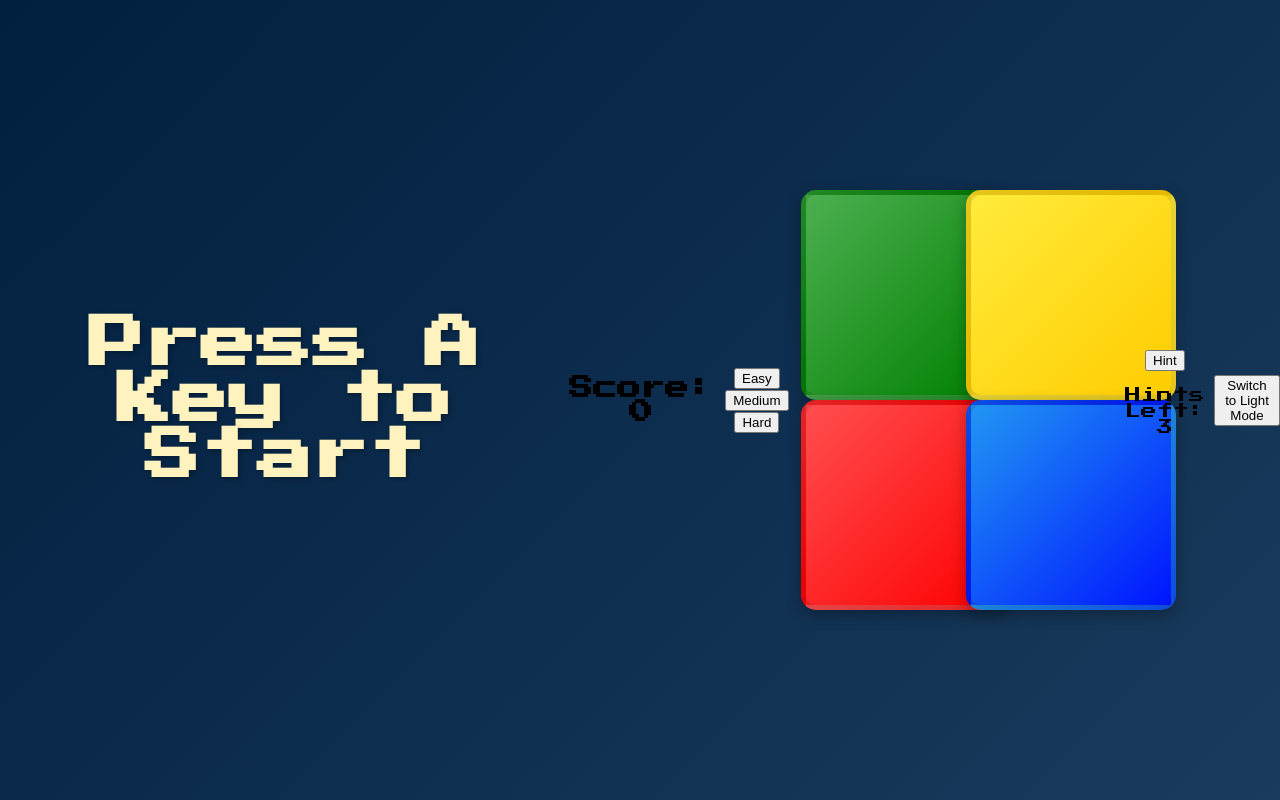
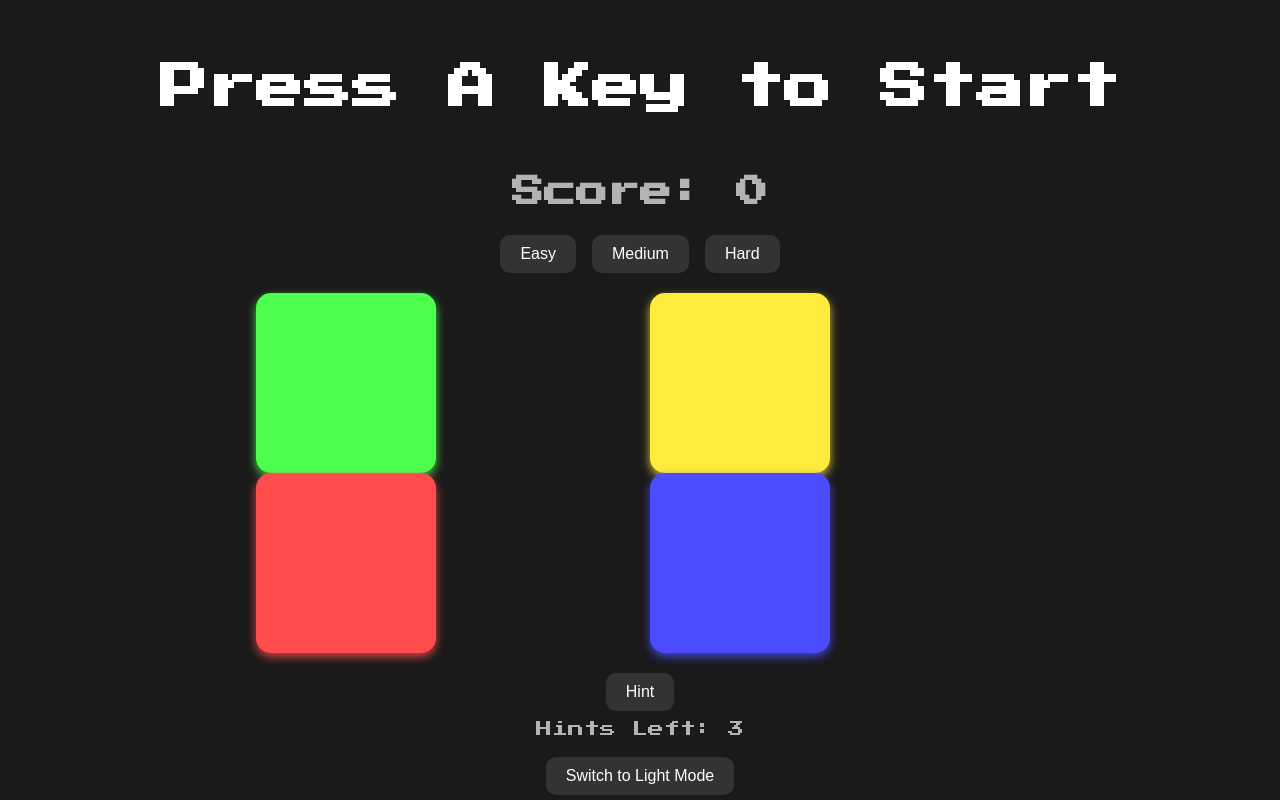
Before and after one commit to tia-cheng/Simon-Game, a plain HTML site: page index.html in a window 1280 px wide. Drawn offline with nearby package versions, Linux system fonts and the light colour scheme.

Commit message:
Updated Minimalist style

```diff
--- a/styles.css
+++ b/styles.css
@@ -1,114 +1,163 @@
-/* General Body Styling */
+/* General Styles */
 body {
   text-align: center;
-  background: linear-gradient(135deg, #011F3F, #1A3B5D);
+  background-color: #1a1a1a;
+  margin: 0;
   font-family: 'Press Start 2P', cursive;
-  margin: 0;
-  padding: 0;
-  min-height: 100vh;
-  display: flex;
-  justify-content: center;
-  align-items: center;
+  color: #ffffff;
 }
 
-/* Level Title */
 #level-title {
-  font-size: 2.5rem;
-  margin: 20px;
-  color: #FEF2BF;
-  text-shadow: 2px 2px 5px rgba(0, 0, 0, 0.3);
+  font-size: 3rem;
+  margin: 5%;
+  color: #ffffff;
 }
 
-/* Container */
+#score {
+  font-size: 2rem;
+  color: #b3b3b3;
+}
+
 .container {
   display: grid;
-  grid-template-columns: repeat(2, 150px);
-  gap: 15px;
-  justify-content: center;
-  align-items: center;
-  width: auto;
+  grid-template-columns: repeat(2, 1fr);
+  gap: 20px;
+  width: 60%;
   margin: 0 auto;
 }
 
-/* Buttons */
+/* Button Styles */
 .btn {
-  width: 150px;
-  height: 150px;
-  border: 5px solid rgba(0, 0, 0, 0.1);
+  height: 180px;
+  width: 180px;
+  border: none;
   border-radius: 15px;
-  transition: all 0.2s ease;
-  box-shadow: 0 5px 15px rgba(0, 0, 0, 0.3);
+  transition: transform 0.2s, box-shadow 0.2s;
   cursor: pointer;
 }
 
+.btn:hover {
+  transform: scale(1.05);
+}
+
 .red {
-  background: linear-gradient(to bottom right, #ff4e50, #ff0000);
+  background-color: #ff4c4c;
+  box-shadow: 0px 4px 10px rgba(255, 76, 76, 0.8);
+}
+
+.red:hover {
+  box-shadow: 0px 8px 15px rgba(255, 76, 76, 0.9);
 }
 
 .green {
-  background: linear-gradient(to bottom right, #4caf50, #008000);
+  background-color: #4cff4c;
+  box-shadow: 0px 4px 10px rgba(76, 255, 76, 0.8);
+}
+
+.green:hover {
+  box-shadow: 0px 8px 15px rgba(76, 255, 76, 0.9);
 }
 
 .blue {
-  background: linear-gradient(to bottom right, #2196f3, #0015ff);
+  background-color: #4c4cff;
+  box-shadow: 0px 4px 10px rgba(76, 76, 255, 0.8);
+}
+
+.blue:hover {
+  box-shadow: 0px 8px 15px rgba(76, 76, 255, 0.9);
 }
 
 .yellow {
-  background: linear-gradient(to bottom right, #ffeb3b, #ffcc00);
+  background-color: #ffeb3b;
+  box-shadow: 0px 4px 10px rgba(255, 235, 59, 0.8);
 }
 
-.btn:hover {
-  transform: scale(1.1);
-  box-shadow: 0 10px 20px rgba(0, 0, 0, 0.5);
+.yellow:hover {
+  box-shadow: 0px 8px 15px rgba(255, 235, 59, 0.9);
 }
 
 .pressed {
   transform: scale(0.95);
-  box-shadow: 0 5px 10px rgba(0, 0, 0, 0.5);
-  background-color: #bdbdbd !important;
+  background-color: #b3b3b3;
 }
 
-/* Game Over Effect */
-.game-over {
-  background: linear-gradient(to bottom, #ff4e50, #ff0000);
-  color: #ffffff;
-  animation: flash 0.5s ease infinite;
+/* Utility Button Styles */
+#difficulty {
+  margin: 20px;
 }
 
-@keyframes flash {
-  0%, 100% {
-    opacity: 1;
-  }
-  50% {
-    opacity: 0.5;
-  }
+.difficulty-btn,
+#hint-button,
+#theme-button {
+  padding: 10px 20px;
+  font-size: 1rem;
+  border: none;
+  border-radius: 10px;
+  background-color: #333333;
+  color: #ffffff;
+  transition: background-color 0.2s, transform 0.2s;
+  cursor: pointer;
 }
 
-/* Media Queries */
-@media (max-width: 600px) {
-  #level-title {
-    font-size: 2rem;
+.difficulty-btn:hover,
+#hint-button:hover,
+#theme-button:hover {
+  background-color: #4d4d4d;
+  transform: scale(1.05);
 }
 
-  .container {
-    grid-template-columns: repeat(2, 120px);
-    gap: 10px;
+/* Hints Section */
+#hints {
+  margin: 20px;
 }
 
-  .btn {
-    width: 120px;
-    height: 120px;
-    border-radius: 10px;
-  }
+#hint-count {
+  font-size: 1rem;
+  color: #b3b3b3;
+  margin-top: 10px;
 }
 
-@media (min-width: 1200px) {
-  .btn {
-    width: 200px;
-    height: 200px;
+/* Light Mode Styles */
+body.light-mode {
+  background-color: #f9f9f9;
+  color: #333333;
 }
 
-  #level-title {
-    font-size: 3.5rem;
+body.light-mode #level-title,
+body.light-mode #score,
+body.light-mode #hint-count {
+  color: #333333;
 }
+
+body.light-mode .btn {
+  box-shadow: none;
 }
+
+body.light-mode .red {
+  background-color: #ff6666;
+}
+
+body.light-mode .green {
+  background-color: #66ff66;
+}
+
+body.light-mode .blue {
+  background-color: #6666ff;
+}
+
+body.light-mode .yellow {
+  background-color: #ffff66;
+}
+
+body.light-mode .difficulty-btn,
+body.light-mode #hint-button,
+body.light-mode #theme-button {
+  background-color: #e0e0e0;
+  color: #333333;
+}
+
+body.light-mode .difficulty-btn:hover,
+body.light-mode #hint-button:hover,
+body.light-mode #theme-button:hover {
+  background-color: #cccccc;
+}
```
Lines whose indentation alone changed are shown as unchanged.
